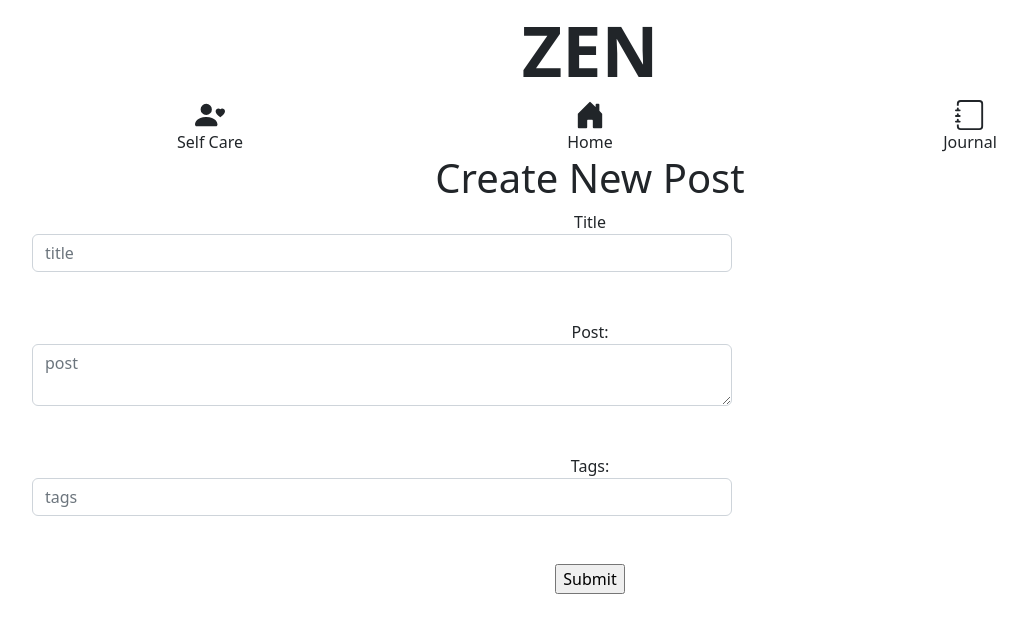
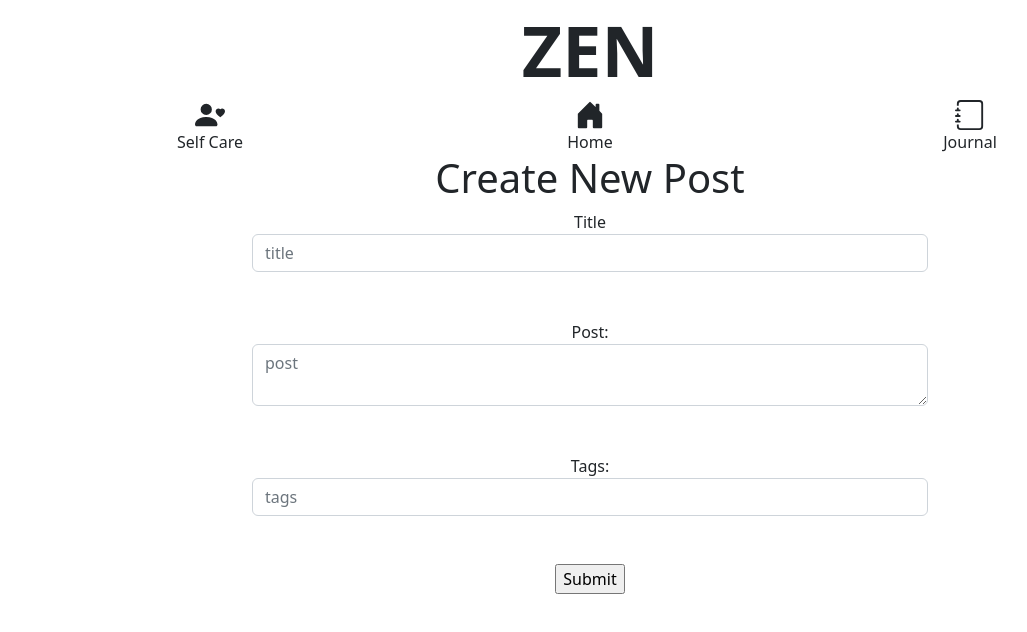
Before and after one commit to rominadouk/zen_frontend, a React (Create React App) app: page /newpost in a window 1280 px wide. Shown: the top 632 px of the page, without its empty margins (50-1077 px from the left). Built offline with nearby package versions, Linux system fonts and the light colour scheme.

Commit message:
finally centered the Create New Post form

```diff
--- a/src/pages/JournalPost.css
+++ b/src/pages/JournalPost.css
@@ -1,3 +1,5 @@
-.create-input {
-    max-width: 700px;
+.input-container {
+    max-width: 700px !important;
+    text-align: center;
+    margin: 0 auto;
 }
--- a/src/pages/JournalPost.js
+++ b/src/pages/JournalPost.js
@@ -39,9 +39,9 @@ const [newJournal, setNewJournal] = useState(emptyPost);
     return (
 
         <>
-        <Container className='text-center'>
-            <Row>
-                <Col className='mx-auto'>
+        <Container className='input-container'>
+            <Row className=''>
+                <Col className=''>
                 <h1> Create New Post</h1>
                 <form onSubmit={handleSubmit}>
                     <label htmlFor='title'>Title</label>
```
